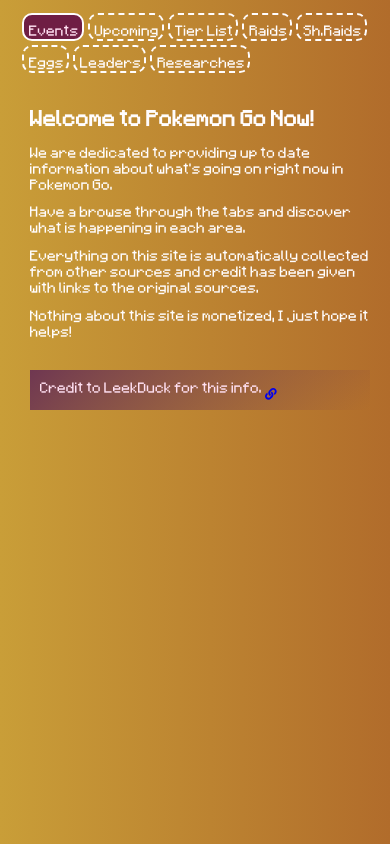
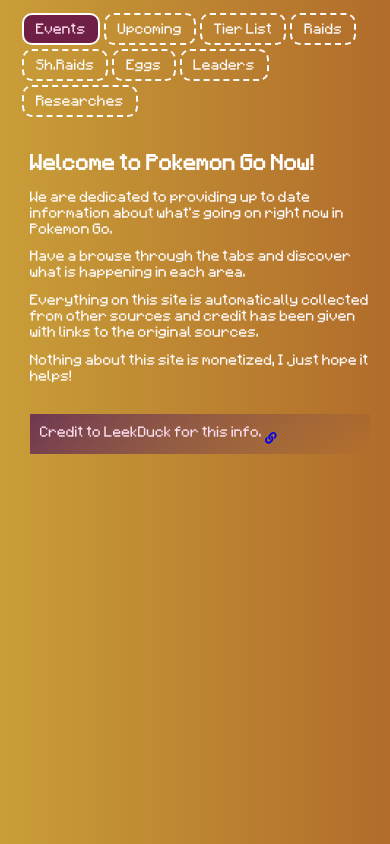
Before and after one commit to gendian/pgnow, a React (Create React App) app in the folder client/: page / in a window 390 px wide. Built offline with nearby package versions, Linux system fonts and the light colour scheme; no server answers.

Commit message:
Fixed visual bug on mobile with gradient title

```diff
--- a/client/src/App.css
+++ b/client/src/App.css
@@ -147,7 +147,6 @@ ul {
   padding-top: 4px;
   padding-left: 20px;
   margin: 0px;
-  margin-bottom: -10px;
 }
 .graphic-container-inner {
   color: var(--text);
@@ -234,7 +233,6 @@ ul {
 }
 .react-tabs__tab {
   margin: 2px;
-  padding: 8px 3px 0px 5px;
   border-radius: 10px;
   border-width: 2px;
   border-style: dashed;
```
